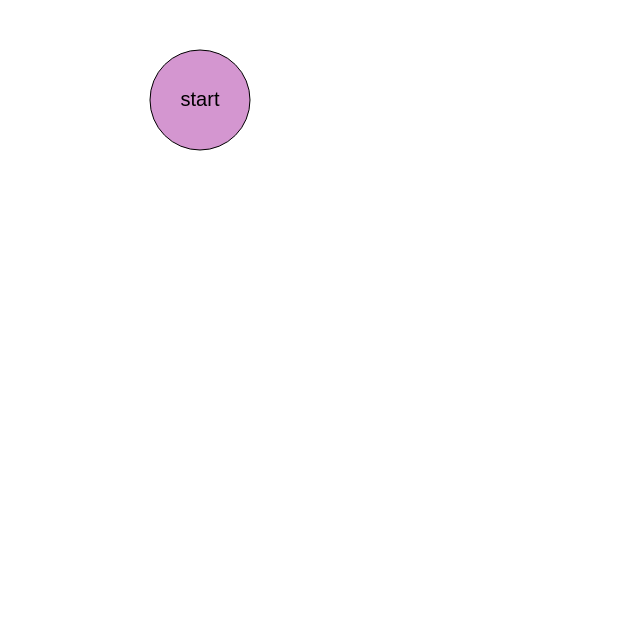
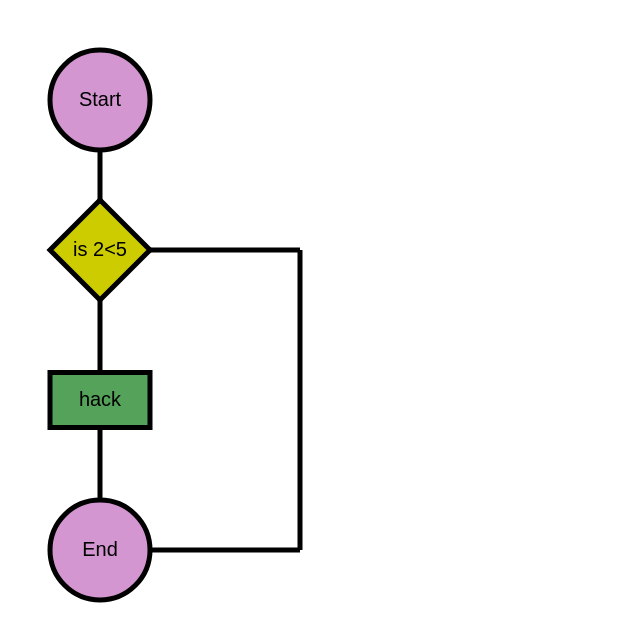
Before and after one commit to nbriz/goWithTheFlow, a plain HTML site: page index.html in a window 1280 px wide. Shown: the whole page, without its empty margins (0-640 px from the left). Drawn offline with Linux system fonts and the light colour scheme.

Commit message:
almost ready

```diff
--- /dev/null
+++ b/Conditional.js
@@ -0,0 +1,124 @@
+
+function Conditional( label, x, y ){
+    // this._x = x;
+    // this._y = y;
+    this.x = x;
+    this.y = y;
+    this.w = 100;
+    this.h = 100;
+    this.clicked = false;
+    this.hover = false;
+    this.content = label;
+    this.fillColor = "#cccc00";
+    this.hoverColor = "#ffff00"
+    this.clickedColor = "#ffff00"
+    this.strokeColor = "#000000";
+
+    this.inlet = {
+        x: this.x+this.w/2,
+        y: this.y
+    };
+
+    this.outlet = {
+        x: this.x+this.w/2,
+        y: this.y + this.h
+    };
+
+    // draw node
+    this.draw();
+
+}
+
+// Object.defineProperty( StartEnd.prototype, "x", {
+//  get: function() {
+//      return this._x;
+//  },
+//  set: function( val ) {
+//      this._x = val;
+//      this.inlet = {
+//          x: val + this.w/2,
+//          y: this.y
+//      };
+//      this.outlet = {
+//          x: val + this.w/2,
+//          y: this.y + this.h
+//      };
+//  }
+// });
+
+// Object.defineProperty( StartEnd.prototype, "y", {
+//  get: function() {
+//      return this._y;
+//  },
+//  set: function( val ) {
+//      this._y = val;
+//      this.inlet = {
+//          x: this.x + this.w/2,
+//          y: val
+//      };
+//      this.outlet = {
+//          x: this.x + this.w/2,
+//          y: val + this.h
+//      };
+//  }
+// });
+
+Conditional.prototype.draw = function(){
+
+    if( this.clicked ){
+        ctx.fillStyle = this.clickedColor;
+    }
+    else if( this.hover ){
+        ctx.fillStyle = this.hoverColor;
+    }
+    else {
+        ctx.fillStyle = this.fillColor;
+    }
+
+    ctx.strokeStyle = this.strokeColor;
+    ctx.beginPath();
+    // ctx.rect( this.x, this.y, this.w, this.h );
+    ctx.moveTo( this.x, this.y - this.h/2);
+    ctx.lineTo( this.x + this.w/2, this.y);
+    ctx.lineTo( this.x, this.y + this.h/2);
+    ctx.lineTo( this.x - this.w/2, this.y);
+    ctx.lineTo( this.x, this.y - this.h/2);
+    ctx.closePath();
+    ctx.fill();
+    ctx.stroke();
+
+    ctx.fillStyle = "#000000";
+    ctx.font = '20px Arial';
+    ctx.textAlign = "center";
+    ctx.textBaseline = 'middle';
+    // var txty = this.y + this.h/2;
+    // var txtx = this.x;
+    ctx.fillText( this.content, this.x, this.y );
+
+};
+
+Conditional.prototype.mouseOver = function( mx, my ){
+
+    if(
+        mx > this.x - this.w/2 && mx < this.x+this.w/2 &&
+        my > this.y - this.h/2 && my < this.y+this.h/2
+    ){
+        this.hover = true;
+    }
+    else {
+        this.hover = false;
+    }
+
+}
+
+Conditional.prototype.mouseClick = function( mx, my ){
+
+    if(
+        mx > this.x - this.w/2 && mx < this.x+this.w/2 &&
+        my > this.y - this.h/2 && my < this.y+this.h/2
+    ){
+        this.clicked = !this.clicked;
+    }
+
+
+}
--- /dev/null
+++ b/Line.js
@@ -0,0 +1,34 @@
+
+function Line( start, end ){
+
+	this.color = "#000000";
+	this.width = 5;
+
+
+	this.sx = start.x;
+	this.sy = start.y;
+
+
+	if( end == "terminate" ){
+		this.ex = this.sx; // fix
+		this.ey = this.sy; // fix
+	} else {
+		this.ex = end.x;
+		this.ey = end.y;
+	}
+
+	this.draw();
+}
+
+
+Line.prototype.draw = function(){
+
+	ctx.strokeStyle = this.color;
+	ctx.lineWidth = this.width;
+	ctx.beginPath();
+	ctx.moveTo( this.sx, this.sy );
+	ctx.lineTo( this.ex, this.ey );
+	ctx.closePath();
+	ctx.stroke();
+
+};
--- /dev/null
+++ b/Statement.js
@@ -0,0 +1,120 @@
+
+function Statement( label, x, y ){
+    // this._x = x;
+    // this._y = y;
+    this.x = x;
+    this.y = y;
+    this.w = 100;
+    this.h = 55;
+    this.clicked = false;
+    this.hover = false;
+    this.content = label;
+    this.fillColor = "#55A35A";
+    this.hoverColor = "#8BEF91"
+    this.clickedColor = "#8BEF91";
+    this.darkColor = "#55A35A";
+    this.lightColor = "#8BEF91"
+    //clickedColor that will be the line color : #00ff00
+    this.strokeColor = "#000000";
+
+    // this.inlet = {
+    // 	x: this.x+this.w/2,
+    // 	y: this.y
+    // };
+
+    // this.outlet = {
+    // 	x: this.x+this.w/2,
+    // 	y: this.y + this.h
+    // };
+
+    // draw node
+    this.draw();
+
+}
+
+// Object.defineProperty( Statement.prototype, "x", {
+// 	get: function() {
+// 		return this._x;
+// 	},
+// 	set: function( val ) {
+// 		this._x = val;
+// 	    this.inlet = {
+// 	    	x: val + this.w/2,
+// 	    	y: this.y
+// 	    };
+// 	    this.outlet = {
+// 	    	x: val + this.w/2,
+// 	    	y: this.y + this.h
+// 	    };
+// 	}
+// });
+
+// Object.defineProperty( Statement.prototype, "y", {
+// 	get: function() {
+// 		return this._y;
+// 	},
+// 	set: function( val ) {
+// 		this._y = val;
+// 	    this.inlet = {
+// 	    	x: this.x + this.w/2,
+// 	    	y: val
+// 	    };
+// 	    this.outlet = {
+// 	    	x: this.x + this.w/2,
+// 	    	y: val + this.h
+// 	    };
+// 	}
+// });
+
+Statement.prototype.draw = function(){
+
+	 if( this.clicked ){
+        ctx.fillStyle = this.clickedColor;
+    }
+    else if( this.hover ){
+        ctx.fillStyle = this.hoverColor;
+    }
+    else {
+        ctx.fillStyle = this.fillColor;
+    }
+
+    ctx.strokeStyle = this.strokeColor;
+    ctx.beginPath();
+    ctx.rect( this.x - this.w/2, this.y - this.h/2, this.w, this.h );
+    ctx.closePath();
+    ctx.fill();
+    ctx.stroke();
+
+    ctx.fillStyle = "#000000";
+    ctx.font = '20px Arial';
+    ctx.textAlign = "center";
+    ctx.textBaseline = 'middle';
+    var txty = this.y - this.h/2 + this.h/2;
+    var txtx = this.x - this.w/2 + this.w/2;
+    ctx.fillText( this.content, txtx, txty );
+
+};
+
+Statement.prototype.mouseOver = function( mx, my ){
+
+    if(
+        mx > this.x - this.w/2 && mx < this.x+this.w/2 &&
+        my > this.y - this.h/2 && my < this.y+this.h/2
+    ){
+        this.hover = true;
+    }
+    else {
+        this.hover = false;
+    }
+
+}
+
+Statement.prototype.mouseClick = function( mx, my ){
+
+    if(
+        mx > this.x - this.w/2 && mx < this.x+this.w/2 &&
+        my > this.y - this.h/2 && my < this.y+this.h/2
+    ){
+        this.clicked = !this.clicked;
+    }
+}
--- /dev/null
+++ b/example_data_structure.js
@@ -0,0 +1,60 @@
+
+// SAMPLE DATA STRUCTURE
+
+/*
+
+var x = 4;
+if( x == 2 ){
+	alert('hy')
+}
+else if( x > 0){
+
+	if( x < 100 ){
+		alert('hey')
+	} else {
+		alert('boo')
+	}
+}
+else {
+	alert("bi")
+}
+
+*/
+
+nodes = [
+	{
+		type: "START"
+	},
+	{
+		type: 'VARIABLE',
+		value: 4
+	},
+	{
+		type: 'CONDITIONAL',
+		value: 'x == 2',
+		answer: false,
+	},
+	{
+		type: 'CONDITIONAL',
+		value: 'x > 0',
+		asnwer: true,
+		// inside:[
+		// 	{
+		// 		type: 'CONDITIONAL',
+		// 		value: 'x > 100',
+		// 		answer: false,
+		// 	},
+		// 	{
+		// 		type: 'CONDITIONAL',
+		// 		answer: true,
+		// 	}
+		// ]
+	},
+	{
+		type: 'CONDITIONAL',
+		answer: false
+	},
+	{
+		type: 'END'
+	}
+];
--- a/index.html
+++ b/index.html
@@ -18,6 +18,10 @@
 
 
 		<script src="StartEnd.js"></script>
+		<script src="Conditional.js"></script>
+		<script src="Statement.js"></script>
+		<script src="Line.js"></script>
+		<script src="example_data_structure.js"></script>
 		<script>
 
 			var W = window.innerWidth;
@@ -28,34 +32,140 @@
 			canvas.width = W;
 			canvas.height = H;
 			document.body.appendChild( canvas );
-
-
 			// create drawing context ( either 2d or webgl, ie 3d )
 			var ctx = canvas.getContext('2d');
+
 
 
 			var objects = [];
 
 
-			// var start = new StartEnd( "start", 200, 100 );
-			// **********************************************
-			function generateObjects(){
-				var o = new StartEnd( "start", 200, 100 );
-				objects.push( o );
+			// ---------------------- GENERATE FLOW CHART
+			// ------------------------------------------
+			/*
+			var X = 10;
+			var Y = 10;
+
+			function parseSubList( data ){
+
 			}
-			generateObjects();
-			// *********************************************
+
+			function generateObjects( data ){
+				for (var n = 0; n < data.length; n++) {
+					if( data[n].type == "VARIABLE" ){
+						if( n!=0 ) Y += 150;
+						var node = new StartEnd( "var x = "+data[n].value, X, Y );
+						objects.push( node );
+					}
+					else if( data[n].type == "CONDITIONAL" ){
+						Y += 150;
+						var node = new StartEnd( "("+data[n].value+")", X, Y ); // conditional block
+						objects.push( node );
+						if( typeof data[n].inside == 'undefined' ){
+							// if false, ie right
+							X += 150;
+							var node = new StartEnd( 'terminate', X, Y ); // statement block
+							objects.push( node );
+							// if true, ie down
+							X -= 150;
+							Y += 150;
+							var random = 'alert('+Math.floor(Math.random()*100)+')';
+							console.log( random )
+							var node = new StartEnd( random, X, Y ); // statement block
+							objects.push( node );
+							//
+							X += 150; Y -= 150;
+						} else {
+							// parseSubList( data[n].inside );
+						}
+					}
+					else {
+						if( n!=0 ) Y += 150;
+						var node = new StartEnd( data[n].type, X, Y );
+						objects.push( node );
+					}
+				}
+
+				canvas.height = Y + 150;
+			}
+
+			generateObjects( nodes );
+
+			*/
+
+			var lines = [
+
+			]
+
+			var p = [
+				{x:100 , y:100, w:100,h:100 },
+				{x:100, y:250, w:100,h:100 },
+				{x:100, y:400, w:100,h:100 },
+				{x:100, y:550, w:100,h:100 },
+			]
+
+			var line = new Line( p[0], p[1] );
+			lines.push( line );
+			var line = new Line( p[1], p[2] );
+			lines.push( line );
+			var line = new Line( p[2], p[3] );
+			lines.push( line );
+
+			var line = new Line( p[1], {x:300, y:250, w:100,h:100 }  );
+			lines.push( line );
+			var line = new Line(  {x:300, y:250, w:100,h:100 }, {x:300, y:550, w:100,h:100 });
+			lines.push( line );
+			var line = new Line( {x:300, y:550, w:100,h:100 }, p[3] );
+			lines.push( line );
+
+			//
+
+			var node = new StartEnd( 'Start', p[0].x, p[0].y );
+			objects.push( node );
+
+			var node = new Conditional( 'is 2<5', p[1].x, p[1].y );
+			objects.push( node );
+
+			var node = new Statement( 'hack', p[2].x, p[2].y );
+			objects.push( node );
+
+			var node = new StartEnd( 'End', p[3].x, p[3].y );
+			objects.push( node );
 
 
 
+			function nonElegantCheck(){
+				if( objects[1].clicked ) lines[0].color = "#00ff00";
+				else lines[0].color = "#000000";
+				if( objects[2].clicked ) lines[1].color = "#00ff00";
+				else lines[1].color = "#000000";
+
+				if( objects[3].clicked && objects[2].clicked ) lines[2].color = "#00ff00";
+				else  lines[2].color = "#000000";
+
+				if( objects[0].clicked && objects[1].clicked && objects[3].clicked ){
+					lines[3].color = "#00ff00";
+					lines[4].color = "#00ff00";
+					lines[5].color = "#00ff00";
+				} else {
+					lines[3].color = "#000000";
+					lines[4].color = "#000000";
+					lines[5].color = "#000000";
+				}
 
 
+			}
 
-			// EVENTS -----------------------------------
+
+			// ----------------------------------- EVENTS
+			// ------------------------------------------
 
 			// event fires on mouse click
 			function onMouseMove( e ){
 				ctx.clearRect(0,0,W,H);
+				for (var i = 0; i < lines.length; i++) {
+					lines[i].draw();
+				}
 				for (var i = 0; i < objects.length; i++) {
 					objects[i].mouseOver( e.clientX, e.clientY );
 					objects[i].draw();
@@ -66,10 +176,16 @@
 
 			function onMouseClick( e ){
 				ctx.clearRect(0,0,W,H);
+				for (var i = 0; i < lines.length; i++) {
+					lines[i].draw();
+				}
 				for (var i = 0; i < objects.length; i++) {
 					objects[i].mouseClick( e.clientX, e.clientY );
 					objects[i].draw();
 				}
+
+				nonElegantCheck();
+
 			}
 			canvas.addEventListener( 'click', onMouseClick );
 
@@ -78,7 +194,6 @@
 			function onresize( event ){
 				canvas.width = W = window.innerWidth;
 				canvas.height = H = window.innerHeight;
-
 			}
 			window.addEventListener( 'resize', onresize );
 
```
